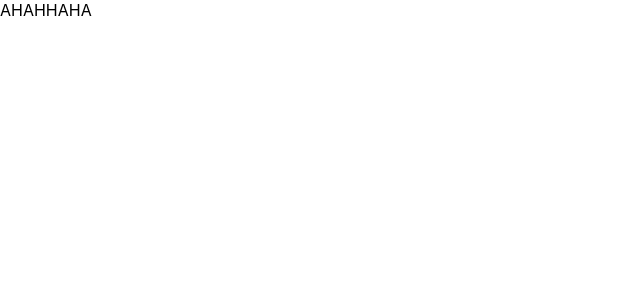
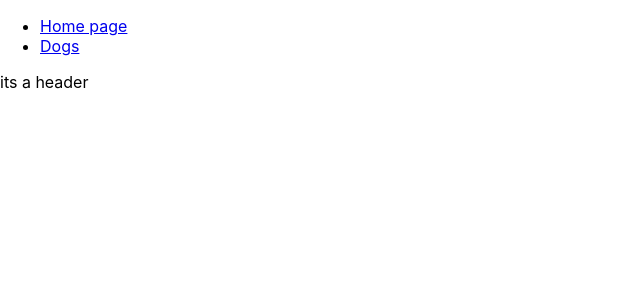
Before and after one commit to yurichh/goit-react-hw-05-movies, a React (Create React App) app: page / in a window 1280 px wide. Shown: the top 300 px of the page, without its empty margins (0-640 px from the left). Built offline with nearby package versions, Linux system fonts and the light colour scheme.

Commit message:
failed start

```diff
--- a/src/components/App.jsx
+++ b/src/components/App.jsx
@@ -1,3 +1,23 @@
-export const App = () => {
-  return <div>AHAHHAHA</div>;
-};
+import { NavLink, Route, Routes } from 'react-router-dom';
+
+const App = () => (
+  <div>
+    <ul>
+      <li>
+        <NavLink to="/"> Home page </NavLink>
+      </li>
+      <li>
+        <NavLink to="/dogs"> Dogs </NavLink>
+      </li>
+    </ul>
+
+    <Routes>
+      <Route path="/" element={<div>its a header</div>}>
+        <Route index element={<div> home page</div>} />
+        <Route path="/dogs" element={<div> dog`s page</div>} />
+        <Route path="*" element={<div>no page</div>} />
+      </Route>
+    </Routes>
+  </div>
+);
+export default App;
--- a/src/index.js
+++ b/src/index.js
@@ -1,10 +1,13 @@
 import React from 'react';
 import ReactDOM from 'react-dom/client';
-import { App } from 'components/App';
+import App from 'components/App';
 import './index.css';
+import { BrowserRouter } from 'react-router-dom';
 
 ReactDOM.createRoot(document.getElementById('root')).render(
   <React.StrictMode>
-    <App />
+    <BrowserRouter>
+      <App />
+    </BrowserRouter>
   </React.StrictMode>
 );
```
